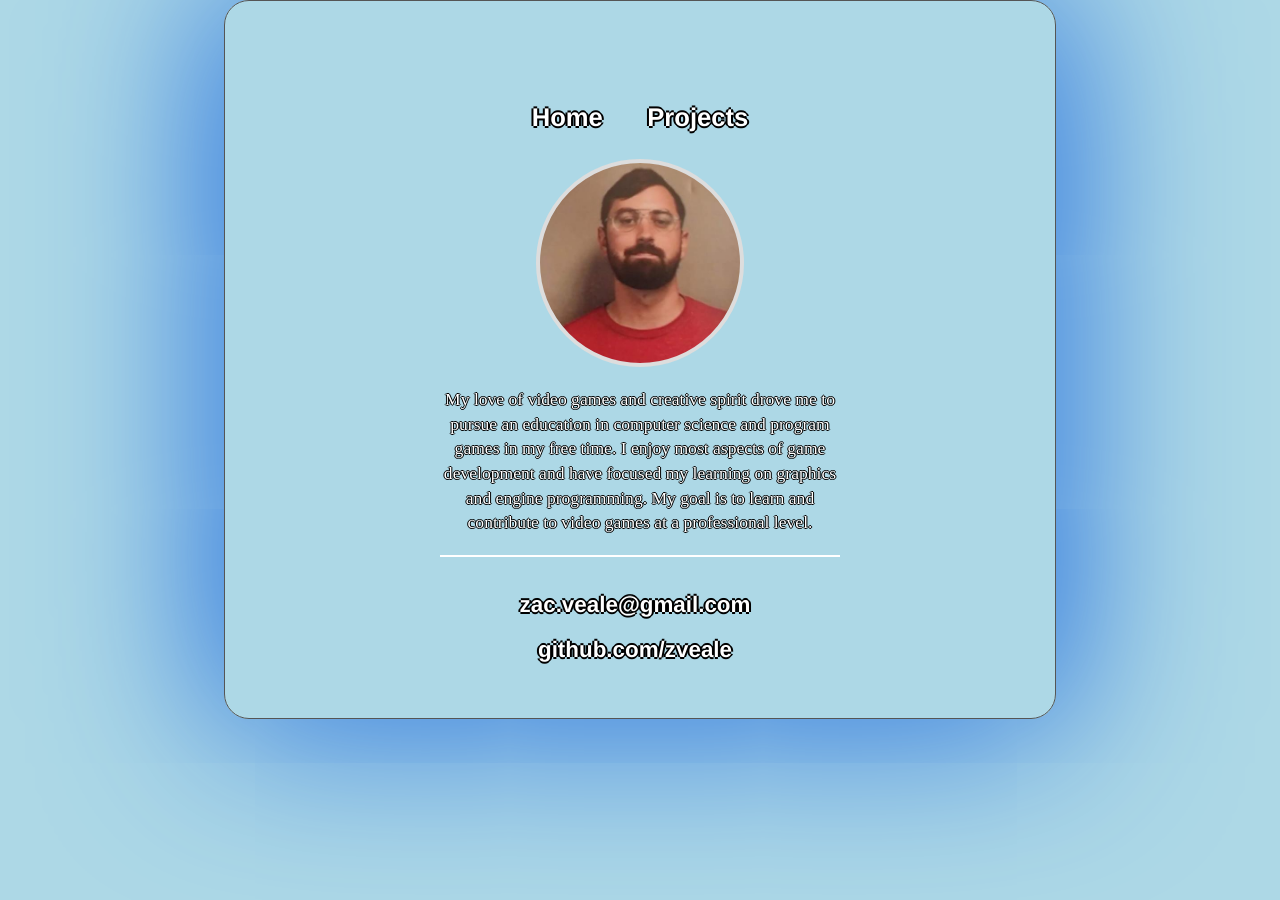
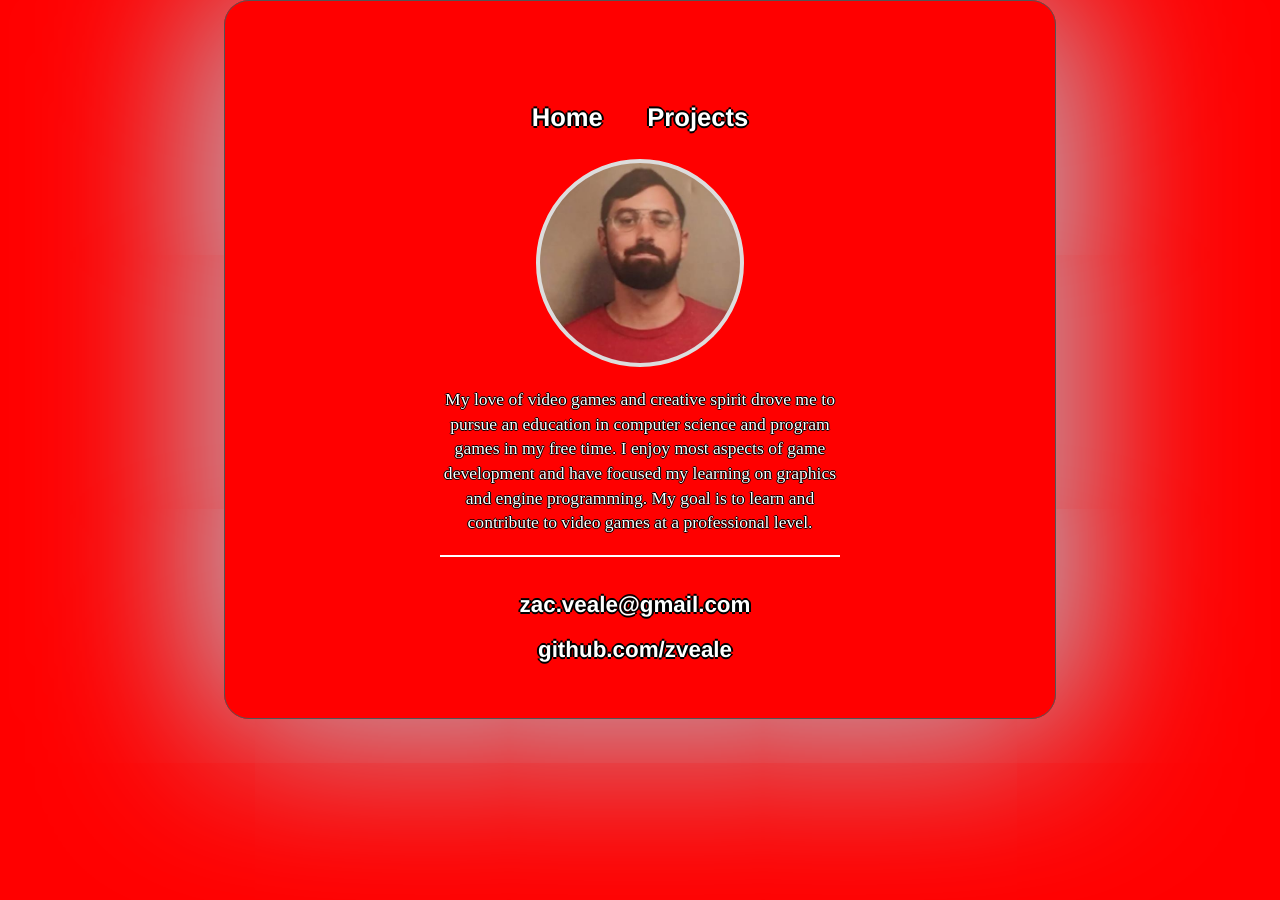
Before and after one commit to zveale/zveale.github.io, a Jekyll site: the page built from index.html, in a window 1280 px wide. Built offline with Jekyll 4.4.1, drawn with Linux system fonts in a browser that asks for light colours.

Commit message:
Update main.css

```diff
--- a/css/main.css
+++ b/css/main.css
@@ -1,14 +1,15 @@
 body {
-	background-color: black;
+
 	border: solid 1px #555;
-	box-shadow: 0px 0px 170px 11px rgba(29,106,222,1);
+	box-shadow: 0px 0px 170px 11px lightblue;
 	text-align: center;
     margin: auto;
 	width: 800px;
 	border-radius:25px;
 	padding: 15px;
-	background: lightblue;
+	background: red;
 	background-clip: padding-box;
+	background-color: red;
 }
 .container .profilePhoto {
 	width: 200px;
```
